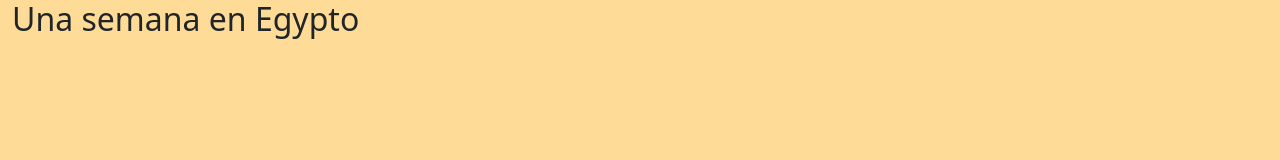
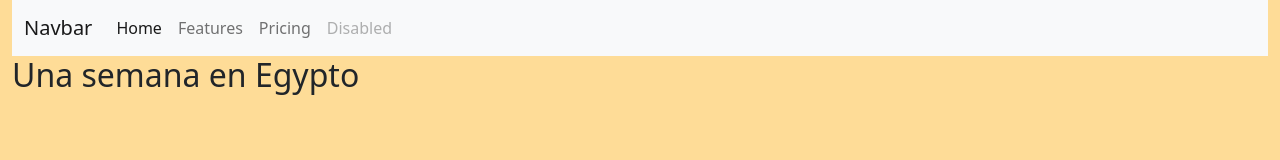
Before and after one commit to MrColorado35/connie, a plain HTML site: page index.html in a window 1280 px wide. Drawn offline with nearby package versions, Linux system fonts and the light colour scheme.

Commit message:
bootstrap navbar added

```diff
--- a/index.html
+++ b/index.html
@@ -12,7 +12,30 @@
 </head>
 <body class="container-fluid">
     <header>
-
+            <nav class="navbar navbar-expand-lg navbar-light bg-light">
+  <div class="container-fluid">
+    <a class="navbar-brand" href="#">Navbar</a>
+    <button class="navbar-toggler" type="button" data-bs-toggle="collapse" data-bs-target="#navbarNav" aria-controls="navbarNav" aria-expanded="false" aria-label="Toggle navigation">
+      <span class="navbar-toggler-icon"></span>
+    </button>
+    <div class="collapse navbar-collapse" id="navbarNav">
+      <ul class="navbar-nav">
+        <li class="nav-item">
+          <a class="nav-link active" aria-current="page" href="#">Home</a>
+        </li>
+        <li class="nav-item">
+          <a class="nav-link" href="#">Features</a>
+        </li>
+        <li class="nav-item">
+          <a class="nav-link" href="#">Pricing</a>
+        </li>
+        <li class="nav-item">
+          <a class="nav-link disabled" href="#" tabindex="-1" aria-disabled="true">Disabled</a>
+        </li>
+      </ul>
+    </div>
+  </div>
+</nav>
     </header>
     <section>
         <h2>Una semana en Egypto</h2>
```
